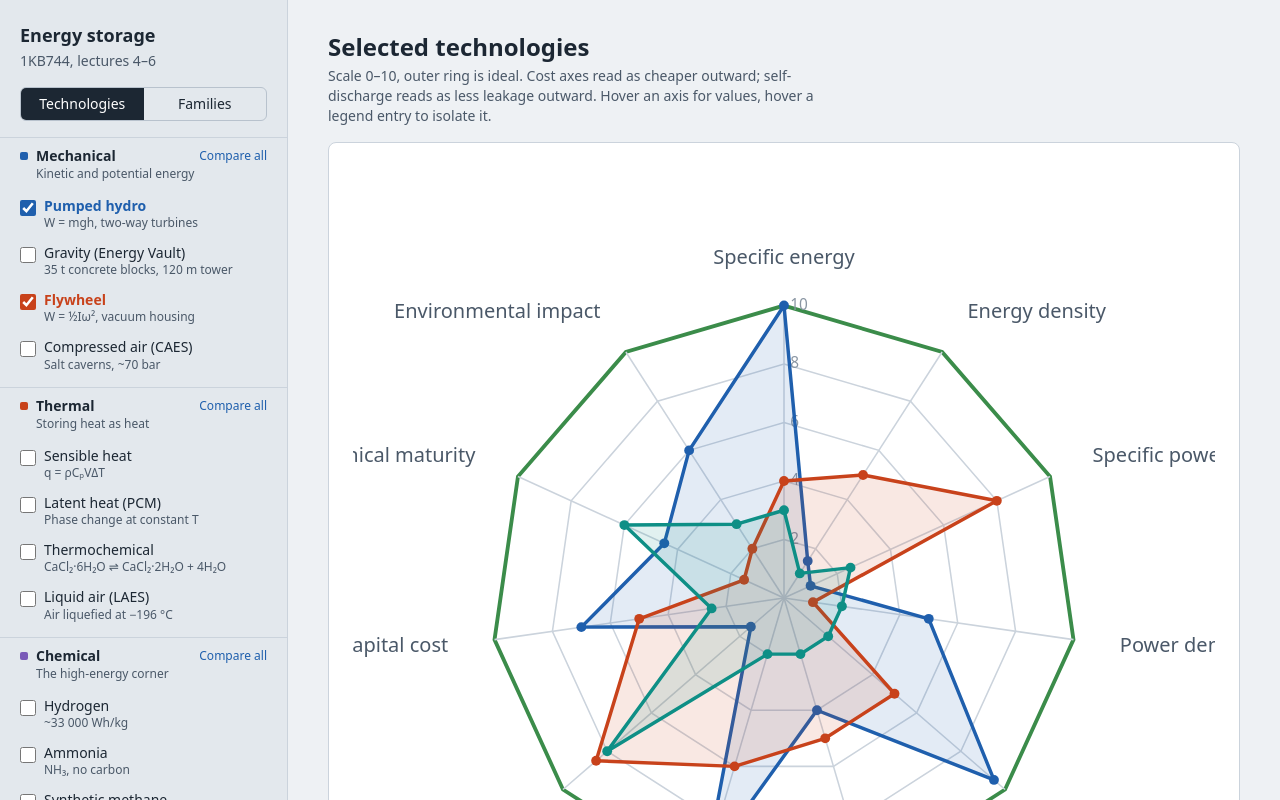
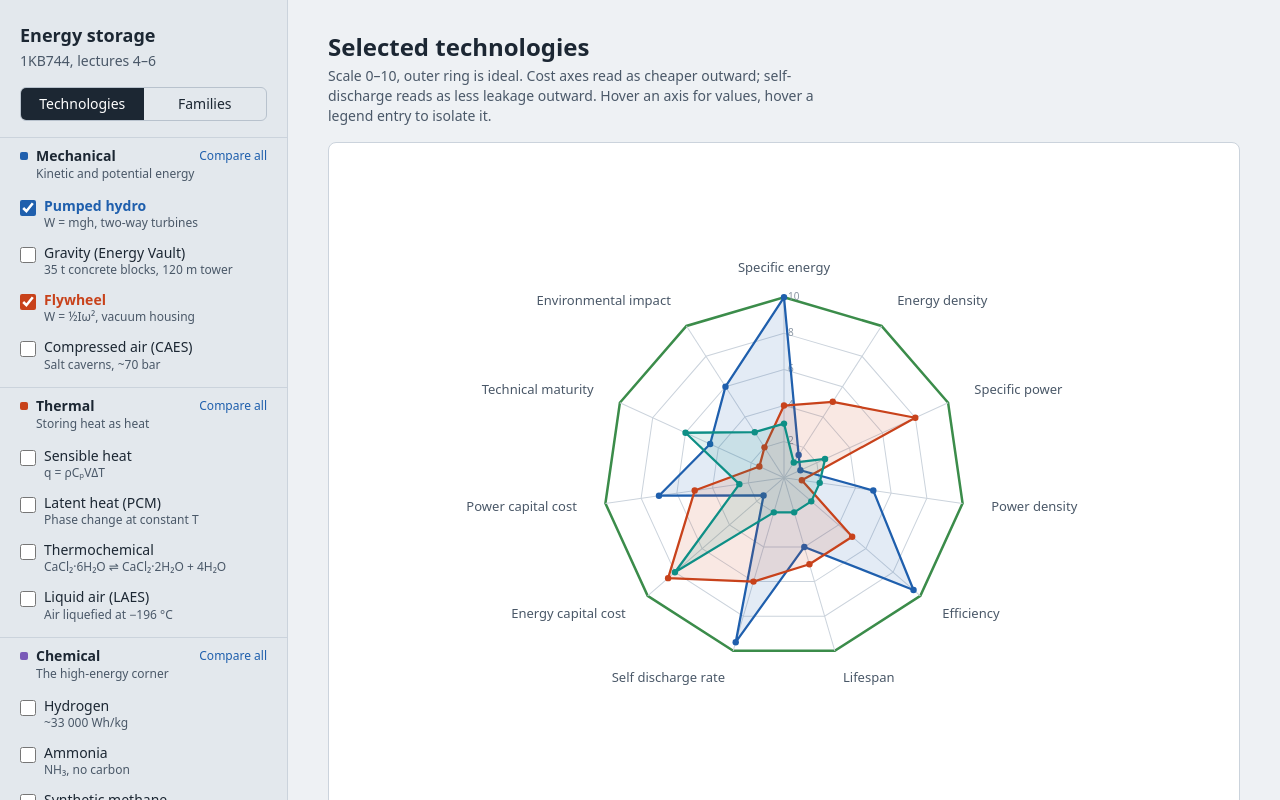
Before and after one commit to EstebanDalelR/estebandalelr.github.io, a Next.js app: page /energy-storage-types in a window 1280 px wide. Shown: the top 800 px of the page. Built offline with nearby package versions, Linux system fonts and the light colour scheme.

Commit message:
Update page.tsx

```diff
--- a/app/energy-storage-types/page.tsx
+++ b/app/energy-storage-types/page.tsx
@@ -318,7 +318,9 @@ function Radar({
   const [hoverAxis, setHoverAxis] = useState<number | null>(null);
   const size = 560;
   const c = size / 2;
-  const R = 190;
+  const R = 180;
+  const padX = 150; // room for longest end-anchored labels ("Environmental impact")
+  const padY = 30;
   const n = AXES.length;
 
   const pt = (i: number, v: number) => {
@@ -329,7 +331,12 @@ function Radar({
 
   return (
     <div className="relative">
-      <svg viewBox={`0 0 ${size} ${size}`} className="w-full h-auto" role="img" aria-label="Radar comparison">
+      <svg
+        viewBox={`${-padX} ${-padY} ${size + padX * 2} ${size + padY * 2}`}
+        className="w-full h-auto overflow-visible"
+        role="img"
+        aria-label="Radar comparison"
+      >
         {/* rings */}
         {[2, 4, 6, 8].map((r) => (
           <polygon key={r} points={poly(Array(n).fill(r))} fill="none" stroke="#CBD3DC" strokeWidth={1} />
```
